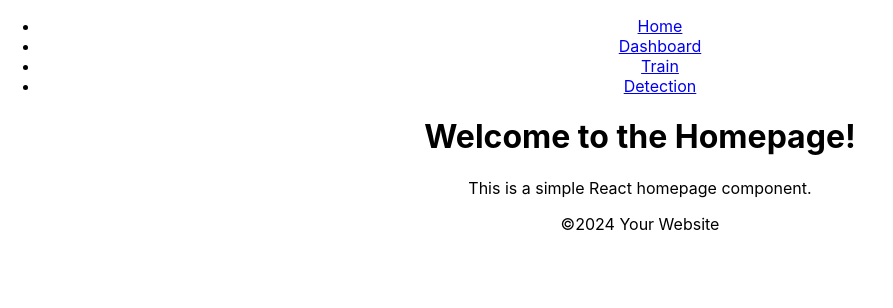
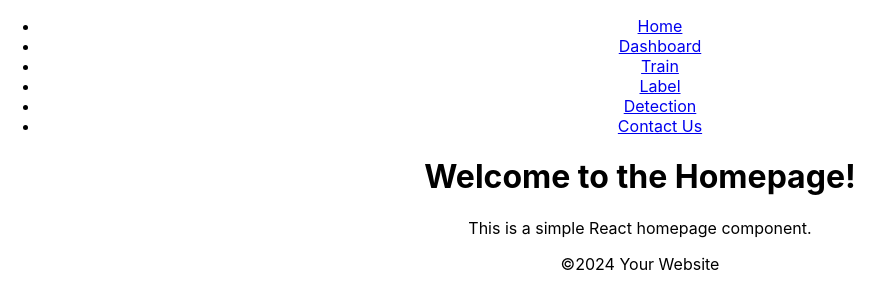
Before and after one commit to matissecallewaert/SkyScope-frontend, a React (Create React App) app: page / in a window 1280 px wide. Shown: the top 308 px of the page, without its empty margins (0-893 px from the left). Built offline with nearby package versions, Linux system fonts and the light colour scheme.

Commit message:
:art: Add label and contact page

```diff
--- a/src/App.js
+++ b/src/App.js
@@ -5,6 +5,8 @@ import Train from "./pages/train/train";
 import Detect from "./pages/detect/detect";
 import Notfound from "./pages/not_found/not_found";
 import SharedPageLayout from "./pages/shared/shared";
+import Contact from "./pages/contact/contact";
+import Label from "./pages/label/label";
 import "./App.css";
 
 function App() {
@@ -17,7 +19,9 @@ function App() {
             <Route index element={<Home> </Home>} />{" "}
             <Route path="dashboard" element={<Dashboard> </Dashboard>} />{" "}
             <Route path="train" element={<Train> </Train>} />{" "}
+            <Route path="label" element={<Label> </Label>} />{" "}
             <Route path="detection" element={<Detect> </Detect>} />{" "}
+            <Route path="contact" element={<Contact> </Contact>} />{" "}
             <Route path="*" element={<Notfound> </Notfound>} />{" "}
           </Route>{" "}
         </Routes>{" "}
--- /dev/null
+++ b/src/pages/contact/contact.js
@@ -0,0 +1,11 @@
+import React from "react";
+
+function Contact() {
+  return (
+    <div>
+      <h1> Contact Us </h1>{" "}
+    </div>
+  );
+}
+
+export default Contact;
--- /dev/null
+++ b/src/pages/label/label.js
@@ -0,0 +1,11 @@
+import React from "react";
+
+function Label() {
+  return (
+    <div>
+      <h1> Label Details </h1>{" "}
+    </div>
+  );
+}
+
+export default Label;
--- a/src/pages/shared/shared.js
+++ b/src/pages/shared/shared.js
@@ -22,7 +22,15 @@ function SharedPageLayout() {
             </li>{" "}
             <li>
               {" "}
+              <a href="/label"> Label </a>{" "}
+            </li>{" "}
+            <li>
+              {" "}
               <a href="/detection"> Detection </a>{" "}
+            </li>{" "}
+            <li>
+              {" "}
+              <a href="/contact"> Contact Us </a>{" "}
             </li>{" "}
           </ul>{" "}
         </nav>{" "}
```
Also changed, not shown: src/pages/contact/contact.css (added), src/pages/label/label.css (added).
